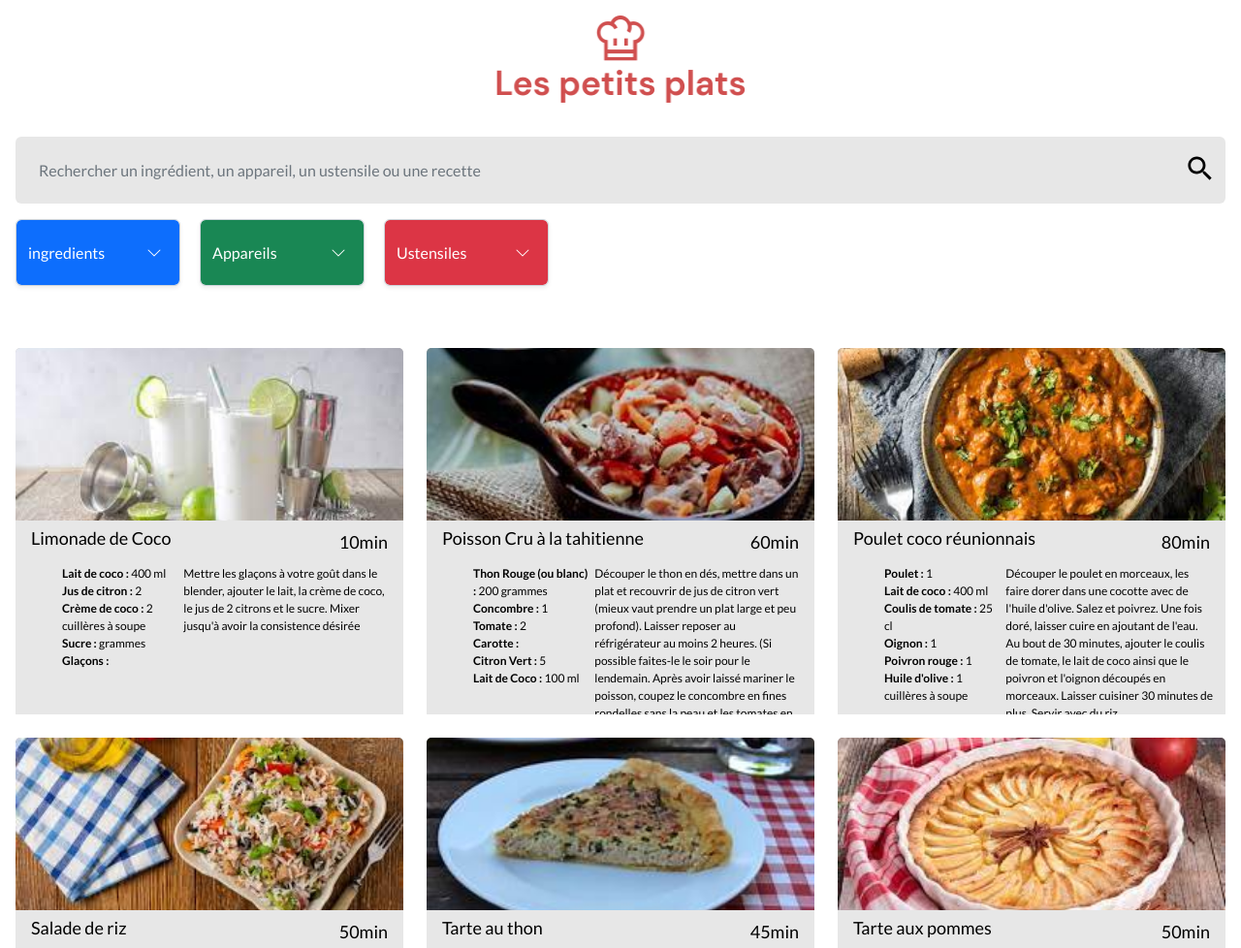
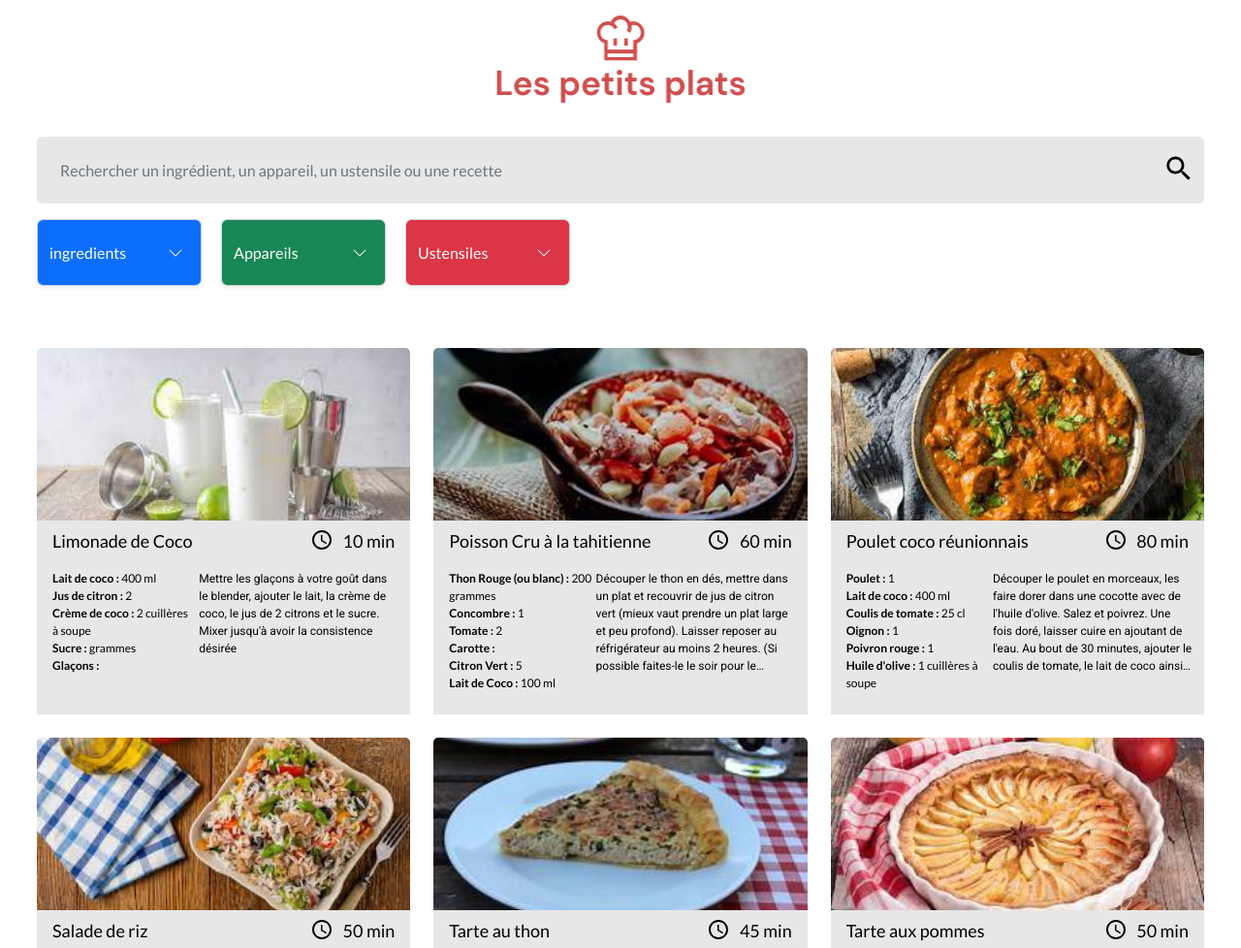
Before and after one commit to sousouben/Mouatakide_Souad_7_08062022, a website: page index.html in a window 1280 px wide. Shown: the top 978 px of the page at 97% size. Drawn offline with nearby package versions, Linux system fonts and the light colour scheme.

Commit message:
ajout de commentaire et modif css

```diff
--- a/css/style.css
+++ b/css/style.css
@@ -28,7 +28,7 @@
 }
 
 body {
-  margin: 0;
+  margin: 0 22px 0 22px;
   font-family: var(--body-font-family);
   font-size: var(--body-font-size);
   color: var(--text-color-body);
@@ -51,6 +51,8 @@ body {
   font-family: var(--bg-color-zone-recherche);
   font-weight: 400;
   background-color: var(--bg-color-zone-recherche);
+  overflow: hidden;
+  text-overflow: ellipsis;
 }
 
 #loupe {
@@ -104,6 +106,7 @@ input {
 .recipe ul {
   list-style-type: none;
   font-size: var(--text-recettes-font-size);
+  padding-left: 0;
 }
 
 .list-items {
@@ -117,6 +120,7 @@ input {
   width: 667px;
   column-count: 3;
   overflow-y: auto;
+  text-overflow: ellipsis;
 }
 
 .form-group {
@@ -155,4 +159,17 @@ h2 {
 
 .card-text {
   font-size: var(--text-recettes-font-size);
+  text-overflow: ellipsis;
+  height: 110px;
+  display: -webkit-box;
+  overflow: hidden;
+  -webkit-line-clamp: 6;
+  font-weight: 400;
+  -webkit-box-orient: vertical;
+  font-family: var(--text-font-description);
 }
+
+span img{
+  position: relative;
+  bottom: 3px;
+}
--- a/scripts/factories/creatCard.js
+++ b/scripts/factories/creatCard.js
@@ -33,35 +33,35 @@ class RecipesCard {
     cardBody.className = "card-body py-0";
     card.appendChild(cardBody);
 
-    let recipeInfo = document.createElement('div');
-  recipeInfo.className = 'receipTitle d-flex flex-row mt-2 mb-2 gap-2 justify-content-between align-items-center';
+    let recipeInfo = document.createElement("div");
+    recipeInfo.className =
+      "receipTitle d-flex flex-row mt-2 mb-2 gap-2 justify-content-between align-items-center";
     cardBody.appendChild(recipeInfo);
 
-  let cardTitle = document.createElement('h2');
-  cardTitle.className = 'card-title col mt-0';
+    let cardTitle = document.createElement("h2");
+    cardTitle.className = "card-title col m-0";
     cardTitle.textContent = `${this.name}`;
     recipeInfo.appendChild(cardTitle);
 
-  let timeIcon = document.createElement('div');
-  timeIcon.className = 'time col-4 d-flex flex-row align-items-center justify-content-end';
+    let timeIcon = document.createElement("div");
+    timeIcon.className =
+      "time col-4 d-flex flex-row align-items-center justify-content-end";
     recipeInfo.appendChild(timeIcon);
 
-  let recipeIconAndTime = document.createElement('span')
-  recipeIconAndTime.className = 'mr-2 minutes';
-
-  let icon = document.createElement('i');
-  icon.className = 'far fa-clock';
-  recipeIconAndTime.appendChild(icon);
-  recipeIconAndTime.textContent = `${this.time}`+'min';
-
+    let recipeIconAndTime = document.createElement("p");
+    recipeIconAndTime.className = "m-0 minutes";
     timeIcon.appendChild(recipeIconAndTime);
 
-  let recipeInfoSecond = document.createElement('div');
-  recipeInfoSecond.className = 'recipe d-flex flex-row justify-content-between gap-1';
+    recipeIconAndTime.innerHTML = `<span class="me-2">
+  <img  src="assets/svg/time.svg" alt="image d'une horloge pour le temps de préparation">
+  </span>${this.time} min`;
 
+    let recipeInfoSecond = document.createElement("div");
+    recipeInfoSecond.className =
+      "recipe d-flex flex-row justify-content-between gap-1";
     cardBody.appendChild(recipeInfoSecond);
 
-  recipeInfoSecond.innerHTML = `<ul class="ingredient-container col-5 mb-0">${this.ingredients
+    recipeInfoSecond.innerHTML = `<ul class="ingredient-container col-5 mt-2">${this.ingredients
       .map(
         (element) =>
           `
@@ -72,12 +72,11 @@ class RecipesCard {
   `
       )
       .join("")}</li>
-  </ul>`
+  </ul>`;
 
-  let etape = document.createElement('p');
-  etape.className = 'card-text col-7 m-0';
+    let etape = document.createElement("p");
+    etape.className = "card-text col-7 mt-2";
     etape.textContent = `${this.description}`;
-
     recipeInfoSecond.appendChild(etape);
     return card;
   }
--- a/scripts/factories/creatList.js
+++ b/scripts/factories/creatList.js
@@ -20,7 +20,7 @@ class CreatListIngredients {
 
     return allListIngredients;
   }
-}//console.log(CreatListIngredients);
+} //console.log(CreatListIngredients);
 
 class CreatListAppliances {
   constructor(appliance) {
@@ -43,7 +43,7 @@ class CreatListAppliances {
 
     return allListAppliances;
   }
-}//console.log(CreatListAppliances);
+} //console.log(CreatListAppliances);
 
 class CreatListUstensils {
   constructor(ustensil) {
@@ -66,4 +66,4 @@ class CreatListUstensils {
 
     return allListUstensils;
   }
-}//console.log(CreatListUstensils);
+} //console.log(CreatListUstensils);
```
Also changed, not shown: scripts/script.js (+79 -43 lines), assets/svg/time.svg (added). Lines whose indentation alone changed are shown as unchanged.
